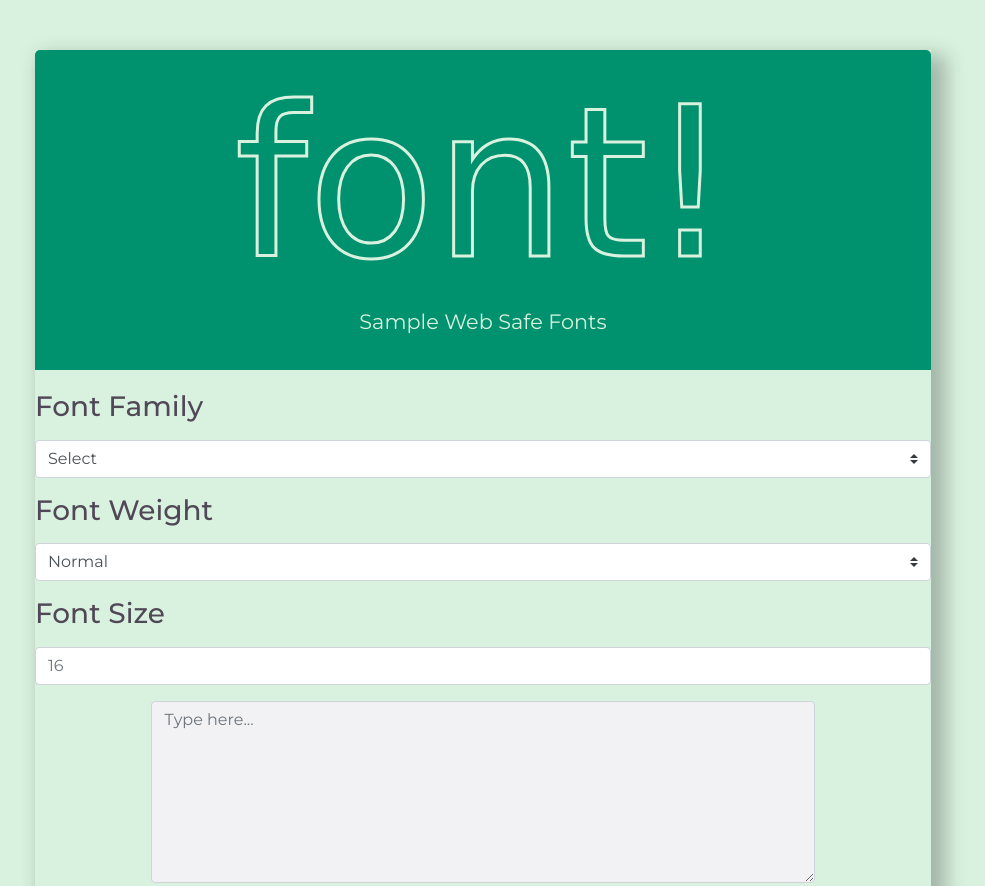
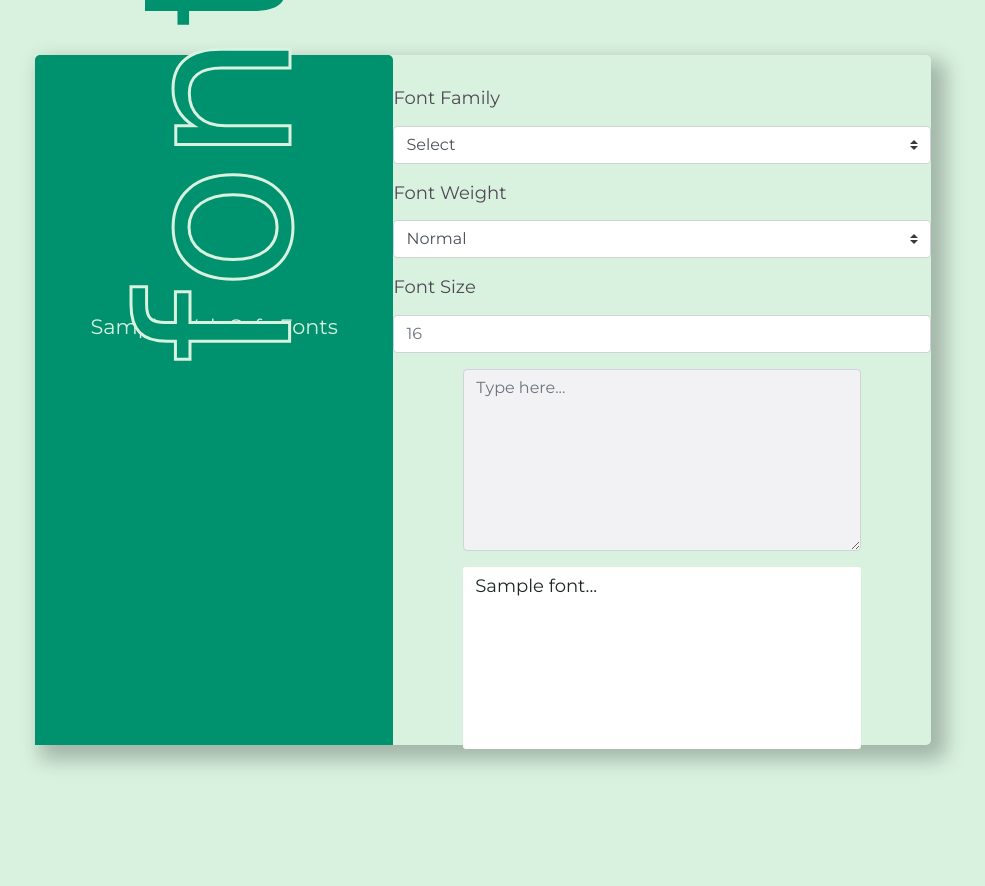
Before and after one commit to Larlar03/web-safe-font-preview, a plain HTML site: page index.html in a window 1280 px wide. Shown: the top 886 px of the page, without its empty margins (157-1142 px from the left). After the commit the page ends 800 px from the top, so only its background shows below. Drawn offline with nearby package versions, Linux system fonts and the light colour scheme; a web font is replaced by a local one.

Commit message:
fixing main content position

```diff
--- a/sass/style.scss
+++ b/sass/style.scss
@@ -246,29 +246,38 @@ $white: #FFFFFF;
 @media (min-width: 1025px) {
     body {
         width: 100vw;
-        height: 100%;
+        height: 100vh;
         margin: 0 auto;
         background-color: $accent-green;
         font-family: 'Montserrat', sans-serif;
-        font-size: 16px;
+        font-size: 18px;
         color: $body-color;
+        display: flex;
+        flex-flow: column;
+        justify-content: center;
+        overflow: scroll;
+
 
         main {
             width: 70%;
-            height: 100%;
+            height: 690px;
             margin: 50px auto;
             box-shadow: 10px 10px 20px 5px rgba(0, 0, 0, 25%);
-            border-bottom-left-radius: 5px;
+            border-top-right-radius: 5px;
             border-bottom-right-radius: 5px;
+            display: flex;
+            flex-flow: row nowrap;
 
 
             header {
-                width: 100%;
-                height: 320px;
+                width: 40%;
+                height: 100%;
                 text-align: center;
                 background: $primary-green;
                 border-top-left-radius: 5px;
                 border-top-right-radius: 5px;
+                display: flex;
+                flex-flow: column nowrap;
 
                 h1 {
                     font-family: 'Pirata One', cursive;
@@ -276,7 +285,7 @@ $white: #FFFFFF;
                     color: $accent-green;
                     padding: 10px 0 0 0;
                     margin: 0;
-
+                    transform: rotate(-90deg);
                 }
 
                 @supports (-webkit-text-stroke: 3px $accent-green) {
@@ -293,10 +302,16 @@ $white: #FFFFFF;
                 }
             }
 
+            h3 {
+                font-size: 1.125rem;
+                font-weight: 400;
+                color: $body-color;
+            }
+
             section#content-container {
-                width: 100%;
+                width: 60%;
                 height: auto;
-                margin: 20px 0;
+                margin: 30px 0;
                 background-color: $accent-green;
                 display: flex;
                 flex-flow: column nowrap;
@@ -309,11 +324,7 @@ $white: #FFFFFF;
                     margin: 20px auto;
 
                     form {
-                        label {
-                            font-size: 1.125rem;
-                            font-weight: 00;
-                            color: $body-color;
-                        }
+
 
                         .form-control {
                             margin: 0 auto 20px auto;
```
Also changed, not shown: css/style.css, 1 other file.
